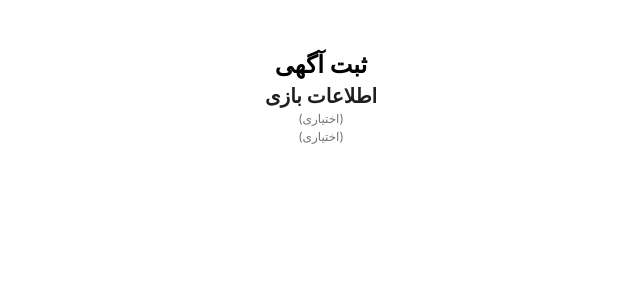
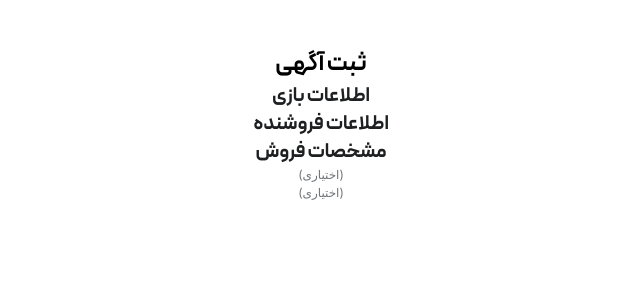
Before and after one commit to ZahraMoosavi77/Kooche, a Next.js app: page /new in a window 1280 px wide. Shown: the top 300 px of the page, without its empty margins (414-1054 px from the left). Built offline with nearby package versions, Linux system fonts and the light colour scheme.

Commit message:
feat(page.jsx): create text section

```diff
--- a/app/globals.css
+++ b/app/globals.css
@@ -4,19 +4,19 @@
 
 @font-face {
   font-family: PeydaRegular;
-  src: url('../assets/font/PeydaWebFaNum-Regular.woff2');
+  src: url('../asset/font/PeydaWebFaNum-Regular.woff2');
 }
 @font-face {
   font-family: PeydaMedium;
-  src: url('../assets/font/PeydaWebFaNum-Medium.woff2');
+  src: url('../asset/font/PeydaWebFaNum-Medium.woff2');
 }
 @font-face {
   font-family: PeydaSemiBold;
-  src: url('../assets/font/PeydaWebFaNum-SemiBold.woff2');
+  src: url('../asset/font/PeydaWebFaNum-SemiBold.woff2');
 }
 @font-face {
   font-family: PeydaBold;
-  src: url('../assets/font/PeydaWebFaNum-Bold.woff2');
+  src: url('../asset/font/PeydaWebFaNum-Bold.woff2');
 }
 
 
--- a/app/new/page.jsx
+++ b/app/new/page.jsx
@@ -3,12 +3,15 @@ import Optional from '@/components/elements/Optional'
 import RegisterAd from '@/components/elements/RegisterAd'
 import TitleNewPage from '@/components/elements/TitleNewPage'
 import { infoGame } from '@/constants/constantNewPage'
-
+import { infoSale } from '@/constants/constantNewPage'
+import { infoSeller } from '@/constants/constantNewPage'
 export default function page() {
   return (
     <div className='flex flex-col justify-center items-center p-12'>
     <RegisterAd/>
     <TitleNewPage text={infoGame.INFOGAMETITLE}/>
+    <TitleNewPage text={infoSeller.INFOSELLERTITLE}/>
+    <TitleNewPage text={infoSale.INFOSALETITLE}/>
     <Optional/>
     <Optional/>
     </div>
--- a/components/elements/RegisterAd.jsx
+++ b/components/elements/RegisterAd.jsx
@@ -2,6 +2,6 @@ import { REGISTERADVERTISE } from '@/constants/constantNewPage'
 
 export default function RegisterAd() {
   return (
-    <div className='text-scales-xlarge font-bold leading-leading-5 text-right' >{REGISTERADVERTISE }</div>
+    <div className='text-scales-xlarge leading-leading-5 text-right font-peyda-bold' >{REGISTERADVERTISE }</div>
   )
 }
--- a/components/elements/TitleNewPage.jsx
+++ b/components/elements/TitleNewPage.jsx
@@ -2,6 +2,6 @@ import React from 'react'
 
 export default function TitleNewPage({text}) {
   return (
-    <div className='text-scales-body font-bold leading-leading-2 text-gray-900 text-right font-peyda-bold'>{text}</div>
+    <div className='text-scales-body leading-leading-2 text-gray-900 text-right font-peyda-bold'>{text}</div>
   )
 }
--- a/tailwind.config.js
+++ b/tailwind.config.js
@@ -79,7 +79,7 @@ module.exports = {
       "peyda-regular":"PeydaRegular",
       "peyda-medium":"PeydaMedium",
       "peyda-semibold":"PeydaSemiBold",
-      "peyda-bold":"PeydaBpld",
+      "peyda-bold":"PeydaBold",
     }
 
   },
```
